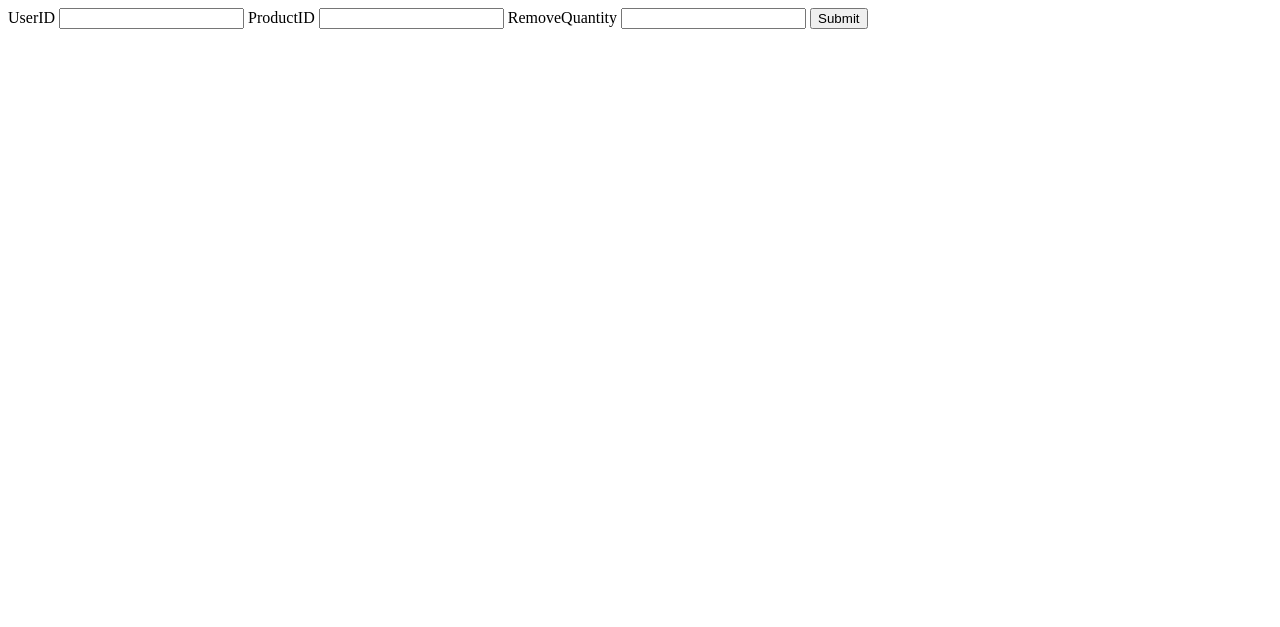
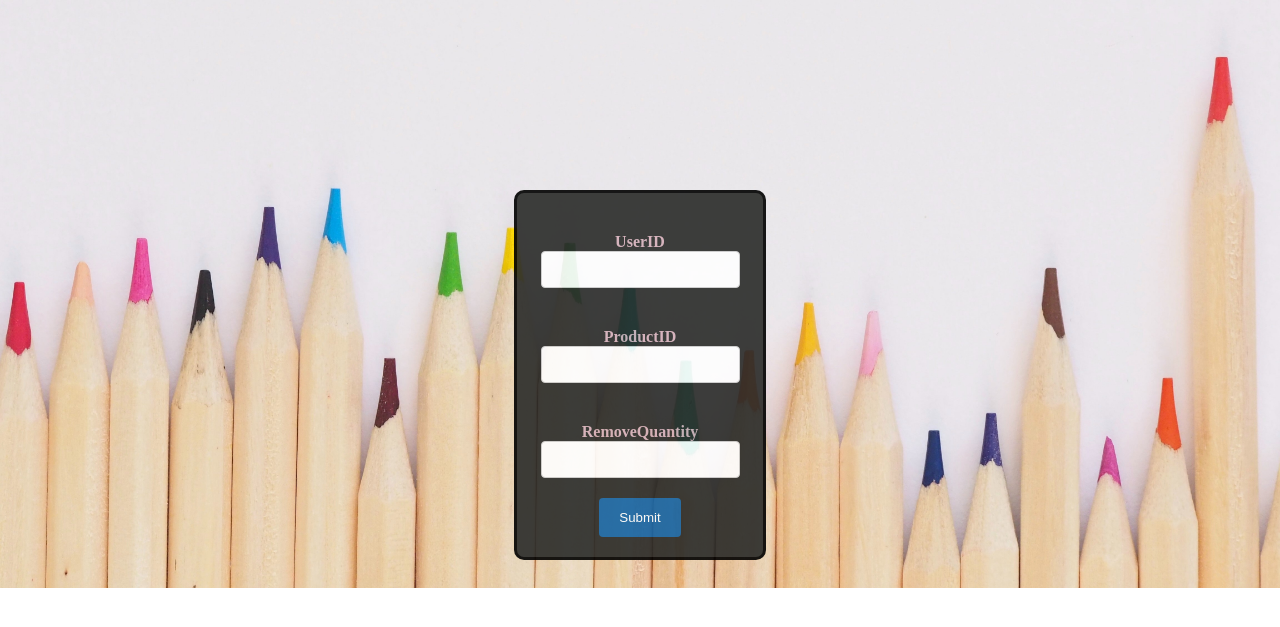
Before and after one commit to zenilsanghvi/DBMS_Project, a Node server app: page /chng_qty in a window 1280 px wide. Shown: the top 627 px of the page. Run offline with Node 20, Linux system fonts and the light colour scheme.

Commit message:
added-chng-qty

```diff
--- /dev/null
+++ b/public/styles/change_qty.css
@@ -0,0 +1,54 @@
+form {
+    margin-top: 15%;
+    display: inline-block;
+    margin-left: 40%;
+    margin-right: 40%;
+    text-align: left;
+    color: #D4AFB9;
+    display: flex;
+    flex-direction: column;
+    align-items: center;
+    border: 3px solid #000000;
+    background-color: #2a2b29;
+    border-radius: 10px;
+    padding: 20px;
+    opacity: 0.90;
+    }
+
+    div.form{
+    display: block;
+    text-align: center;
+    }
+
+    body {
+    height: 100%;
+    background-repeat: no-repeat;
+    background-size: cover;
+    text-align: center;
+    background-image: url("../images/chngqty.jpg");
+    }
+
+    span {
+    margin-top: 20px;
+    font-weight: bold;
+    }
+
+    input[type="text"] {
+    padding: 10px;
+    margin-bottom: 20px;
+    border: 1px solid #ccc;
+    border-radius: 4px;
+    }
+
+    button[type="submit"] {
+    background-color: #1564a4;
+    color: white;
+    padding: 12px 20px;
+    border: none;
+    border-radius: 4px;
+    cursor: pointer;
+    }
+
+    button[type="submit"]:hover {
+    background-color: #403857;
+    }
--- a/views/chng_qty.ejs
+++ b/views/chng_qty.ejs
@@ -4,7 +4,7 @@
     <meta charset="UTF-8" />
     <meta http-equiv="X-UA-Compatible" content="IE=edge" />
     <meta name="viewport" content="width=device-width, initial-scale=1.0" />
-    <link rel="stylesheet" href="/userstable.css" />
+    <link rel="stylesheet" href="styles/change_qty.css" />
     <title>Document</title>
   </head>
   <body>
--- a/views/chng_qty_table.ejs
+++ b/views/chng_qty_table.ejs
@@ -5,7 +5,7 @@
     <meta http-equiv="X-UA-Compatible" content="IE=edge" />
     <meta name="viewport" content="width=device-width, initial-scale=1.0" />
     <title>Document</title>
-    <link rel="stylesheet" href="/userstable.css" />
+    <link rel="stylesheet" href="/userstabe.css" />
   </head>
   <body>
     <table>
```
Also changed, not shown: public/images/chngqty.jpg (added).
